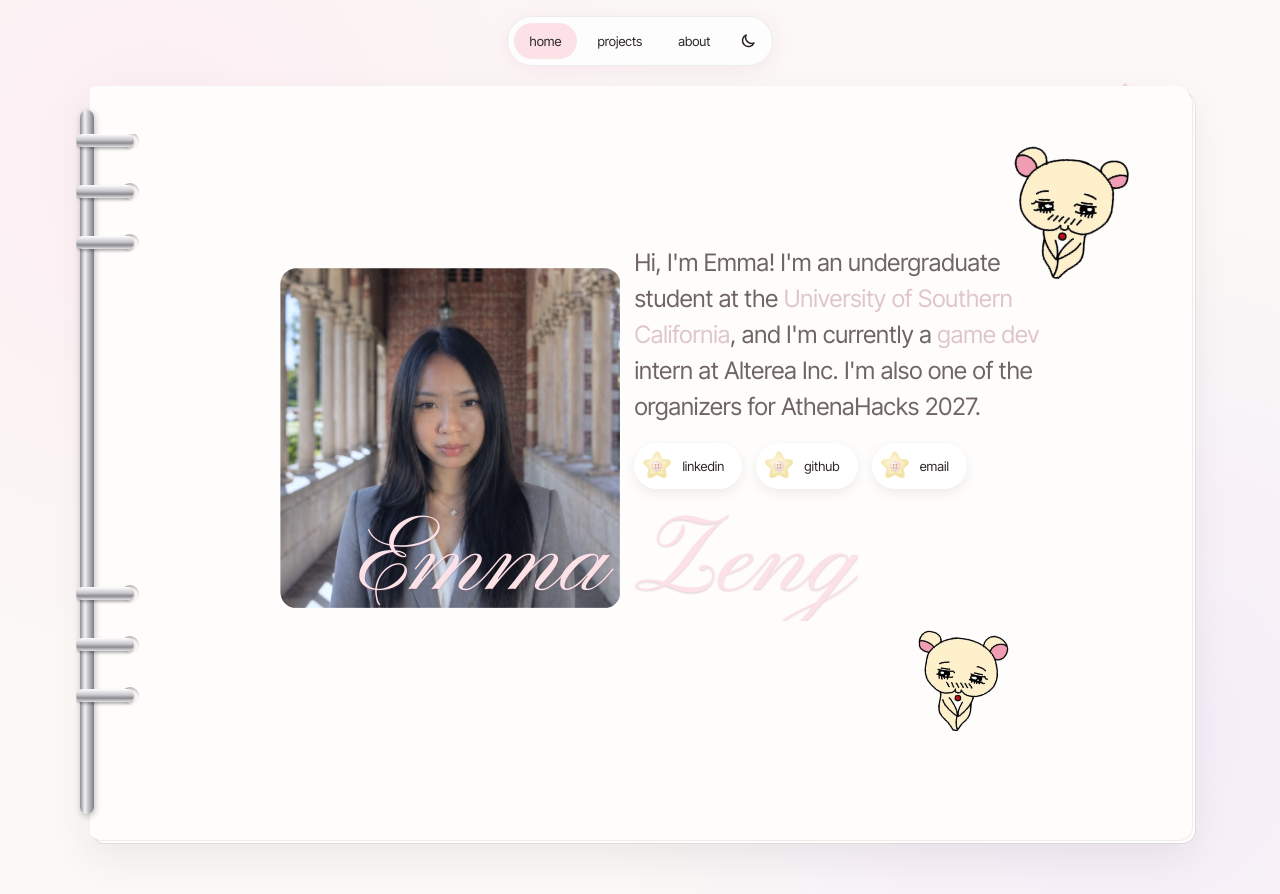
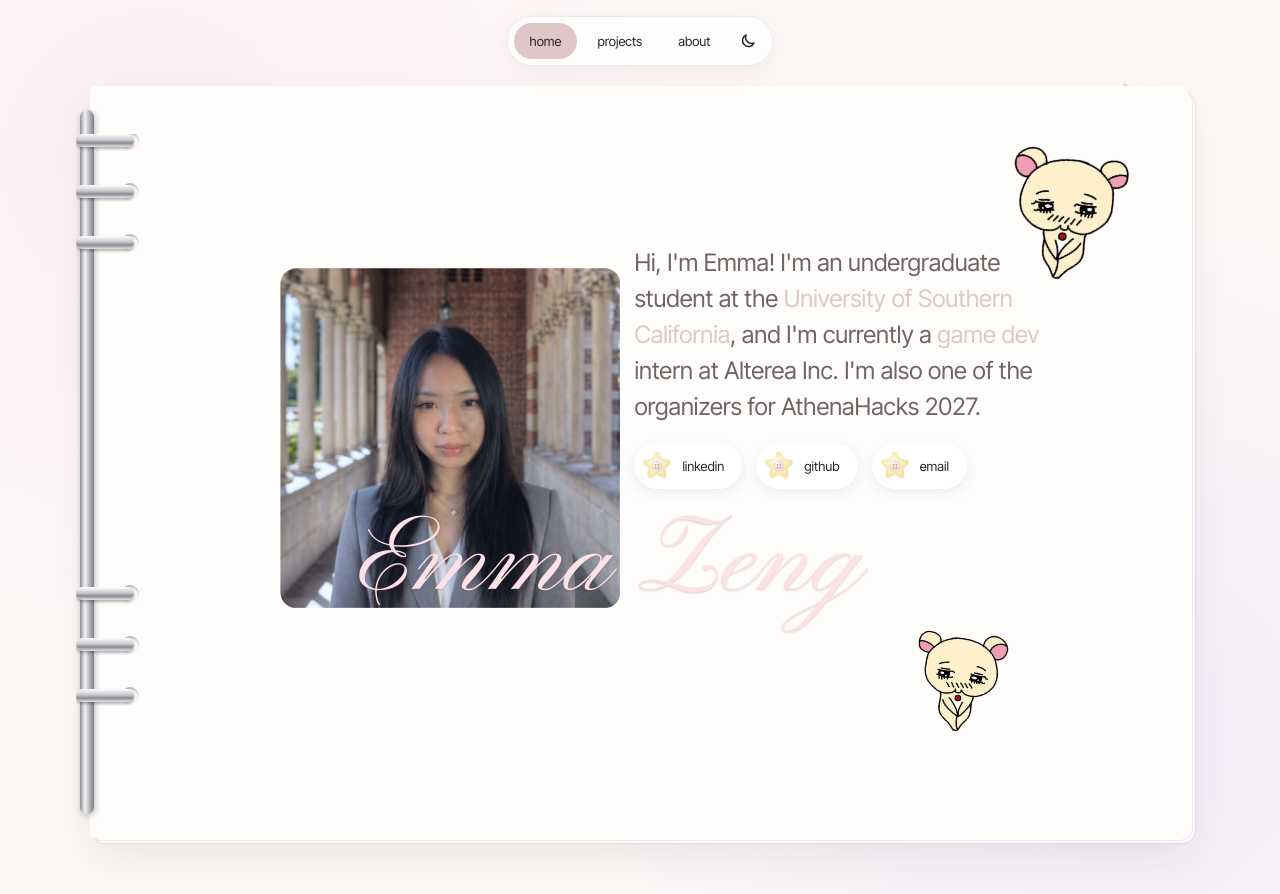
Before and after one commit to realemmazeng/realemmazeng, a plain HTML site: page index.html in a window 1280 px wide. Drawn offline with Linux system fonts and the light colour scheme.

Commit message:
Pop the name in letter by letter and soften the about text
Letters of the name bounce up one by one on load instead of the write-out
reveal, the active nav tab uses the dusty rose, the about lines are
regular-weight body text with bold links, and the loader drops its label.

Co-Authored-By: Claude Opus 5.5 <noreply@anthropic.com>

```diff
--- a/index.html
+++ b/index.html
@@ -77,7 +77,6 @@
         <p class="loader-text">emma's little world<span class="dots"></span></p>
         <!-- game-style xp bar; script.js fills it while the page loads -->
         <div class="xp" aria-hidden="true">
-          <span class="xp-tag">loading</span>
           <div class="xp-track"><div class="xp-fill" id="xpFill"></div></div>
           <span class="xp-num" id="xpNum">0%</span>
         </div>
--- a/script.js
+++ b/script.js
@@ -31,18 +31,31 @@ function runLoader() {
       loader.classList.add("is-done");
       document.body.classList.remove("is-loading");
       dropStars();
-      writeName();
+      popName();
     }, 450);
   };
   requestAnimationFrame(tick);
 }
 
-// plays once; afterwards the mask comes off, so returning to home (or the page-turn copy) doesn't redraw it
-function writeName() {
+// splits the name into letters and pops them in once; afterwards the animation comes off,
+// so returning to home (or the page-turn copy) doesn't replay it
+function popName() {
   const name = document.getElementById("home-title");
   if (document.getElementById("home").hidden) return;
-  name.classList.add("is-writing");
-  name.addEventListener("animationend", () => name.classList.remove("is-writing"), { once: true });
+  const text = name.textContent;
+  name.setAttribute("aria-label", text);
+  name.textContent = "";
+  [...text].forEach((ch, i) => {
+    const letter = document.createElement("span");
+    letter.className = "letter";
+    letter.setAttribute("aria-hidden", "true");
+    letter.style.setProperty("--i", i);
+    letter.textContent = ch;
+    name.appendChild(letter);
+  });
+  name.classList.add("is-popping");
+  const last = name.lastElementChild;
+  last.addEventListener("animationend", () => name.classList.remove("is-popping"), { once: true });
 }
 
 /* ---------- floating gummy stars ---------- */
--- a/styles.css
+++ b/styles.css
@@ -21,6 +21,7 @@
   --bg-glow-a: #fdeef3;
   --bg-glow-b: #f4ecf8;
   --sheet: #fffdfb; /* the binder page everything sits on */
+  --tab: #dfc6c8; /* active nav tab: the washed-out dusty rose */
   color-scheme: light;
   --script: "Pinyon Script", "Snell Roundhand", cursive;
   --sans: "Inter Tight", "Helvetica Neue", Helvetica, Arial, sans-serif;
@@ -50,6 +51,7 @@
     --bg-glow-b: #221c2b;
     --jelly: #7a4d61;
     --sheet: #241e21;
+    --tab: #5c474a;
     color-scheme: dark;
   }
 }
@@ -76,6 +78,7 @@
   --bg-glow-b: #221c2b;
   --jelly: #7a4d61;
   --sheet: #241e21;
+  --tab: #5c474a;
   color-scheme: dark;
 }
 
@@ -195,16 +198,11 @@ img {
   margin: 0 auto;
 }
 
-.xp-tag,
 .xp-num {
   font-family: var(--sans);
   font-size: 13px;
   font-weight: 700;
   letter-spacing: 0.02em;
-}
-
-.xp-tag {
-  color: var(--pink-deep);
 }
 
 .xp-num {
@@ -340,12 +338,12 @@ img {
 
 
 .nav-btn:hover {
-  background: var(--pink-soft);
+  background: var(--tab);
   transform: translateY(-2px);
 }
 
 .nav-btn.is-active {
-  background: var(--pink-soft);
+  background: var(--tab);
 }
 
 /* sun/moon theme switch at the end of the nav */
@@ -707,17 +705,20 @@ body.is-loading .photo {
   pointer-events: none;
 }
 
-/* the name writes itself out left to right once, as the loader opens (script.js adds .is-writing) */
-.script.is-writing {
-  -webkit-mask: linear-gradient(90deg, #000 0 40%, transparent 60%) 100% 0 / 250% 100% no-repeat;
-  mask: linear-gradient(90deg, #000 0 40%, transparent 60%) 100% 0 / 250% 100% no-repeat;
-  animation: write 2.2s cubic-bezier(0.45, 0, 0.35, 1) 0.5s forwards;
+/* the name's letters pop up one by one with a little bounce, once, as the loader opens (script.js adds .is-popping) */
+.script .letter {
+  display: inline-block;
+  white-space: pre;
 }
 
-@keyframes write {
-  to {
-    -webkit-mask-position: 0 0;
-    mask-position: 0 0;
+.script.is-popping .letter {
+  animation: letter-pop 0.6s var(--squish) calc(0.35s + var(--i) * 0.06s) both;
+}
+
+@keyframes letter-pop {
+  from {
+    opacity: 0;
+    transform: translateY(0.3em);
   }
 }
 
@@ -1127,14 +1128,15 @@ body.is-loading .photo {
 }
 
 /* the about page's bold one-liners (drawing, photobooth) */
+/* regular weight in the soft gray of the home intro, so these read as easy body text */
 .art-note,
 .about-line {
   margin: 0;
-  color: var(--ink);
+  color: var(--ink-soft);
   font-family: var(--sans);
   font-size: 18px;
-  font-weight: 600;
-  letter-spacing: -0.01em;
+  font-weight: 400;
+  line-height: 1.5;
 }
 
 /* the pink "draw" word that opens the art */
@@ -1144,6 +1146,7 @@ body.is-loading .photo {
 
 .about-link {
   color: var(--pink-deep);
+  font-weight: 600;
   text-decoration: underline dotted;
   text-underline-offset: 3px;
 }
@@ -1162,6 +1165,7 @@ body.is-loading .photo {
   border: 0;
   background: none;
   font: inherit;
+  font-weight: 600;
   color: var(--pink-deep);
   text-decoration: underline dotted;
   text-underline-offset: 3px;
```
